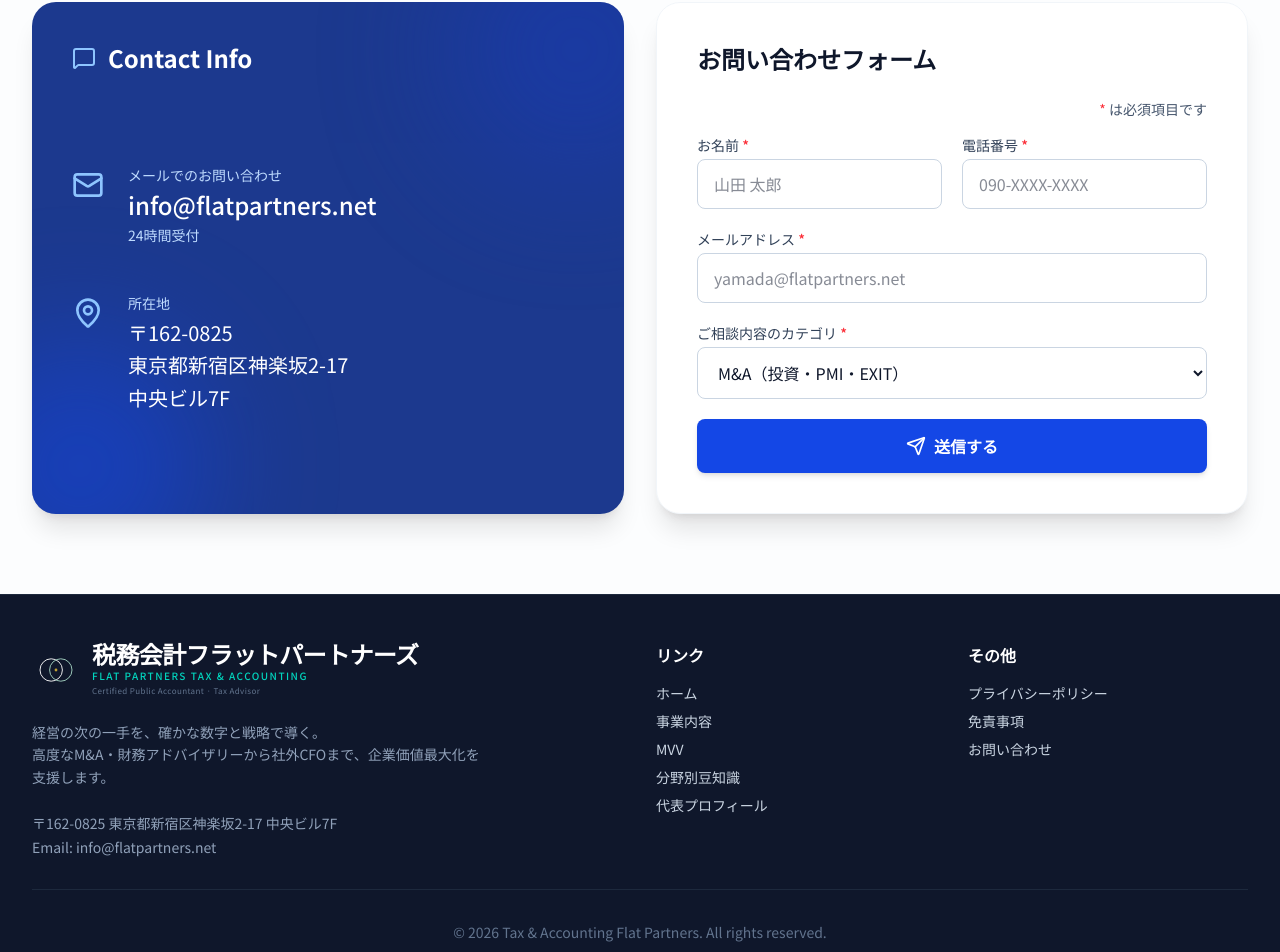
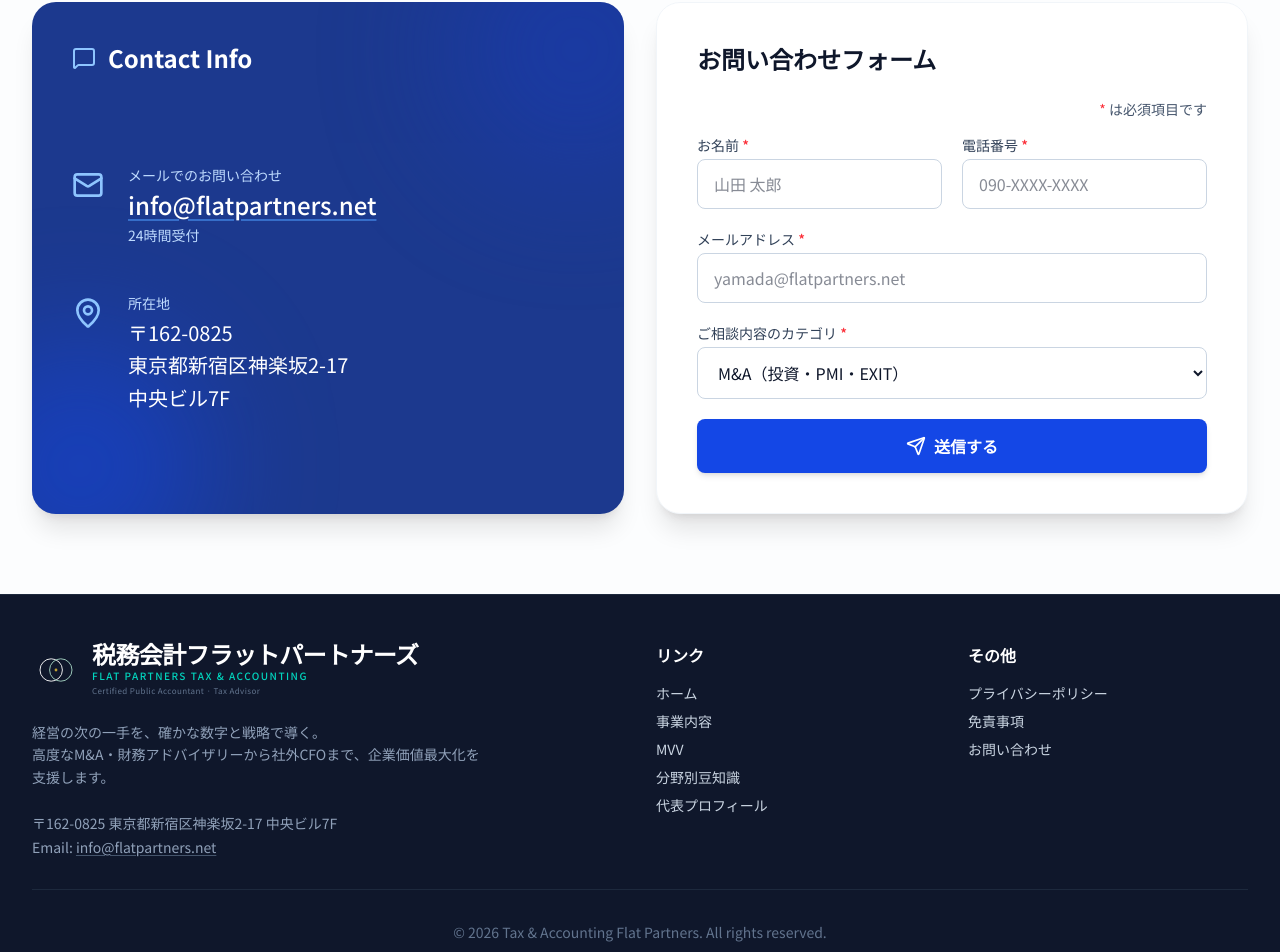
Before and after one commit to Watanabe0618-flat/flatpartners-site, a React (Vite) app: page / in a window 1280 px wide. Shown: the part 7193-8145 px from the top of the page. Built offline with nearby package versions, Linux system fonts and the light colour scheme.

Commit message:
Add files via upload

```diff
--- a/src/App.tsx
+++ b/src/App.tsx
@@ -92,7 +92,7 @@ export default function App() {
               <p className="mt-2 text-sm">
                 税務会計フラットパートナーズ<br />
                 〒162-0825 東京都新宿区神楽坂2-17 中央ビル7F<br />
-                Mail: info@flatpartners.net
+                Mail: <a href="mailto:info@flatpartners.net?subject=%E3%81%8A%E5%95%8F%E3%81%84%E5%90%88%E3%82%8F%E3%81%9B&body=%E3%81%8A%E5%90%8D%E5%89%8D%EF%BC%9A%0D%0A%E9%9B%BB%E8%A9%B1%E7%95%AA%E5%8F%B7%EF%BC%9A%0D%0A%E3%83%A1%E3%83%BC%E3%83%AB%E3%82%A2%E3%83%89%E3%83%AC%E3%82%B9%EF%BC%9A%0D%0A%E3%81%94%E7%9B%B8%E8%AB%87%E5%86%85%E5%AE%B9%EF%BC%9A" className="text-blue-600 hover:underline">info@flatpartners.net</a>
               </p>
             </div>
           ) : (
--- a/src/components/Contact.tsx
+++ b/src/components/Contact.tsx
@@ -78,7 +78,11 @@ export default function Contact() {
                     <Mail className="h-8 w-8 text-blue-300 mr-6 mt-1 flex-shrink-0" />
                     <div>
                       <p className="text-sm text-blue-200 mb-1">メールでのお問い合わせ</p>
-                      <p className="text-2xl font-medium">info@flatpartners.net</p>
+                      <p className="text-2xl font-medium">
+                        <a href="mailto:info@flatpartners.net?subject=%E3%81%8A%E5%95%8F%E3%81%84%E5%90%88%E3%82%8F%E3%81%9B&body=%E3%81%8A%E5%90%8D%E5%89%8D%EF%BC%9A%0D%0A%E9%9B%BB%E8%A9%B1%E7%95%AA%E5%8F%B7%EF%BC%9A%0D%0A%E3%83%A1%E3%83%BC%E3%83%AB%E3%82%A2%E3%83%89%E3%83%AC%E3%82%B9%EF%BC%9A%0D%0A%E3%81%94%E7%9B%B8%E8%AB%87%E5%86%85%E5%AE%B9%EF%BC%9A" className="hover:text-white transition-colors underline decoration-blue-400/50 underline-offset-4">
+                          info@flatpartners.net
+                        </a>
+                      </p>
                       <p className="text-sm text-blue-200 mt-1">24時間受付</p>
                     </div>
                   </div>
--- a/src/components/Footer.tsx
+++ b/src/components/Footer.tsx
@@ -26,7 +26,7 @@ export default function Footer({ onOpenPrivacy, onOpenDisclaimer }: FooterProps)
             </p>
             <div className="mt-6 text-sm text-slate-400 space-y-1">
               <p>〒162-0825 東京都新宿区神楽坂2-17 中央ビル7F</p>
-              <p>Email: info@flatpartners.net</p>
+              <p>Email: <a href="mailto:info@flatpartners.net?subject=%E3%81%8A%E5%95%8F%E3%81%84%E5%90%88%E3%82%8F%E3%81%9B&body=%E3%81%8A%E5%90%8D%E5%89%8D%EF%BC%9A%0D%0A%E9%9B%BB%E8%A9%B1%E7%95%AA%E5%8F%B7%EF%BC%9A%0D%0A%E3%83%A1%E3%83%BC%E3%83%AB%E3%82%A2%E3%83%89%E3%83%AC%E3%82%B9%EF%BC%9A%0D%0A%E3%81%94%E7%9B%B8%E8%AB%87%E5%86%85%E5%AE%B9%EF%BC%9A" className="hover:text-white transition-colors underline decoration-slate-600 underline-offset-2">info@flatpartners.net</a></p>
             </div>
           </div>
 
```
